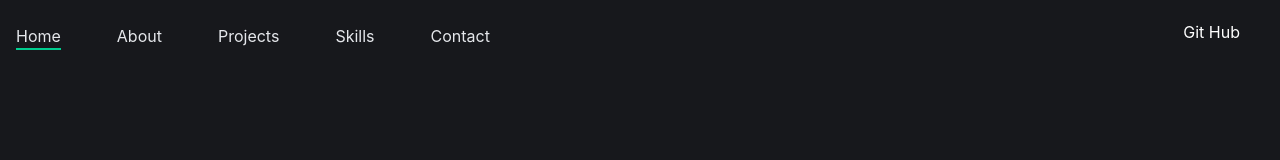
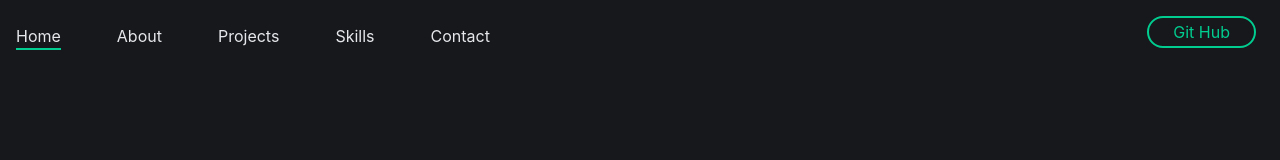
Before and after one commit to Braulin96/MyPortfolio, a React (Create React App) app in the folder portofolio/: page / in a window 1280 px wide. Shown: the top 160 px of the page. Built offline with nearby package versions, Linux system fonts and the light colour scheme; a web font is replaced by a local one; what tailwindcss-animated would draw is missing.

Commit message:
adde external link using a tag to acess gitHub

```diff
--- a/portofolio/src/components/Navbar.js
+++ b/portofolio/src/components/Navbar.js
@@ -1,10 +1,7 @@
 //Note: Hooks:
 import { useState, useEffect } from "react";
 //Note: Components:
-import {
-  Link,
-  animateScroll as scroll,
-} from "react-scroll";
+import { Link, animateScroll as scroll } from "react-scroll";
 import "./Navbar.css";
 //Note: Icons:
 import { RxHamburgerMenu } from "react-icons/rx";
@@ -47,10 +44,10 @@ const DesktopNavbar = () => {
   return (
     <div className="animate-fade-down animate-delay-[6s] animate-duration-[1s]">
       <div
-        className="Nav flex justify-between bg-[#17181c] pt-2"
+        className="flex justify-between bg-[#17181c] pt-2"
         style={hideDesktopNavbar}
       >
-        <div className="flex text-gray-200 justify-end h-12 my-auto">
+        <div className="Nav flex text-gray-200 justify-end h-12 my-auto">
           <ul className="my-auto flex gap-x-14 mt-4 mr-4">
             <Link
               to="home"
@@ -75,9 +72,14 @@ const DesktopNavbar = () => {
             </Link>
           </ul>
         </div>
-        <button className="slide ml-4 cursor-pointer px-6 py-1.5 rounded-full my-auto">
+        <a
+          href="https://github.com/Braulin96"
+          target="_blank"
+          rel="noopener noreferrer"
+          className="slide ml-4 cursor-pointer px-6 py-1.5 rounded-full my-auto"
+        >
           Git Hub
-        </button>
+        </a>
       </div>
     </div>
   );
```
